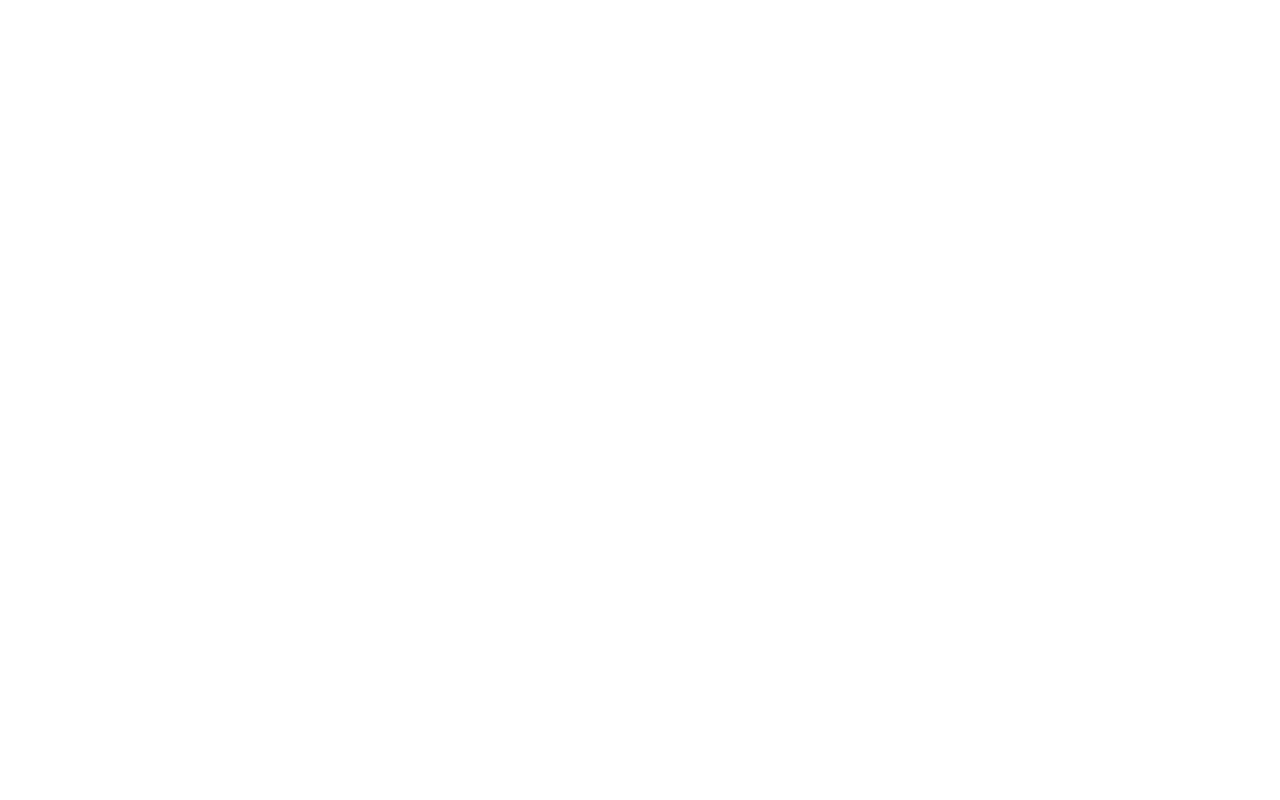
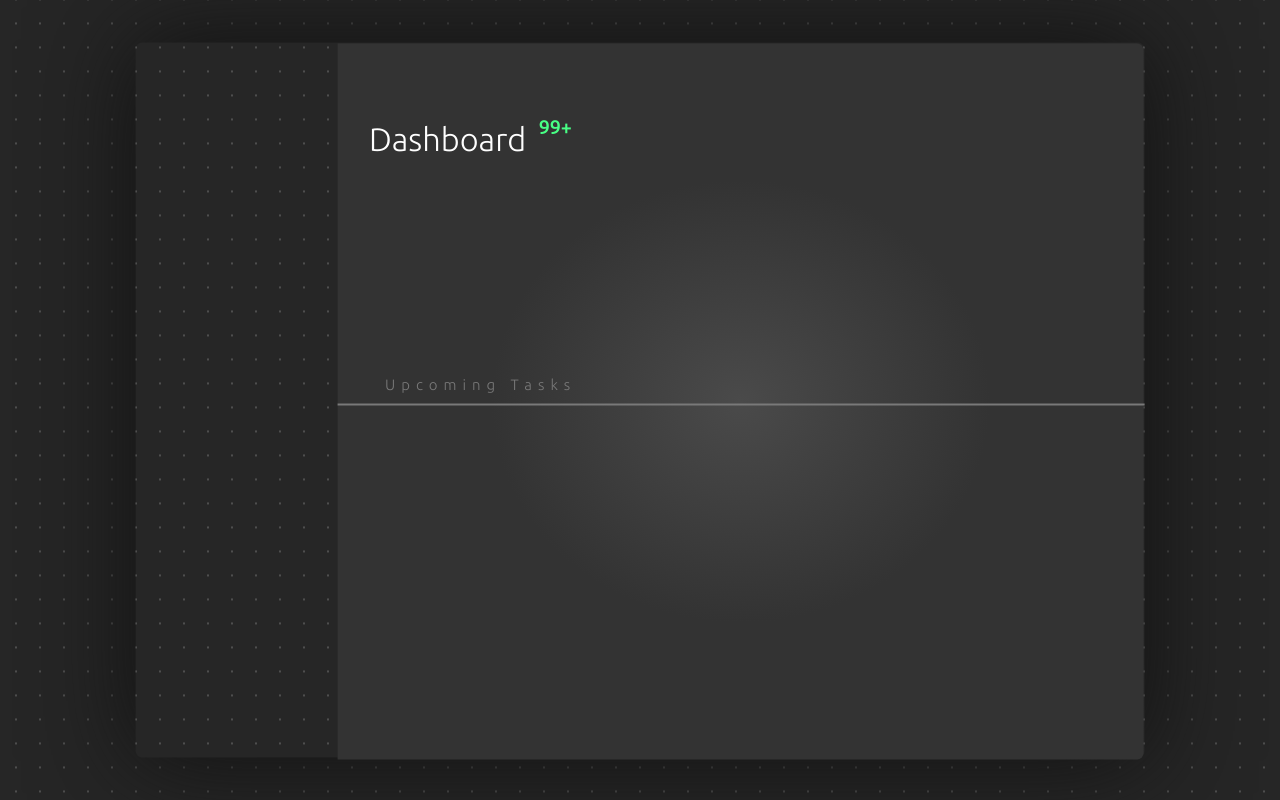
Before and after one commit to HazelTea/Todo2, a website: page index.html in a window 1280 px wide. Drawn offline with Linux system fonts and the light colour scheme.

Commit message:
Started work on the interface

```diff
--- a/index.html
+++ b/index.html
@@ -7,6 +7,17 @@
     <title>Todo2</title>
 </head>
 <body>
-    <script src="main.js"></script>
+    <div id="frame" class="frame">
+        <div id="mainFrame" class="mainFrame">
+            <div id="dashboard" class="dashboard">
+                <p class="dashboard__upperText">Dashboard</p>
+                <p id="dashboard_counter" class="dashboard__taskCounter">99+</p>
+                <div class="dashboard__taskFrame">
+                    <p class="dashboard__taskFrame__text" >Upcoming Tasks</p>
+                    <div class="dashboard__taskFrame__textLine"></div>
+                </div>
+            </div>
+        </div>
+    </div>
 </body>
 </html>
--- a/style.css
+++ b/style.css
@@ -0,0 +1,156 @@
+@font-face {
+    font-family: 'Ubuntu Light';
+    src:
+    url(fonts/Ubuntu/Ubuntu-Light.ttf),
+}
+
+@font-face {
+    font-family: 'Ubuntu Medium';
+    src:
+    url(fonts/Ubuntu/Ubuntu-Medium.ttf),
+}
+
+body {
+    margin:0;
+    padding:0;
+    height: 14.93rem;
+    background-image: radial-gradient(circle, rgb(78,78,78) 1px, rgb(38, 38, 38) 1px);
+    background-size: 1.5rem 1.5rem;
+    background-position: center center;
+}
+
+.frame {
+    position: fixed;
+    width: 1008.8px;
+    height: 715px;
+    top:50%;
+    left: 50%;
+    border-radius: 6.5px;
+    transform: translateX(-50%) translateY(-50%);
+    box-shadow: 0px 0px 100px 4px #121212;
+}
+
+.mainFrame {
+
+    box-sizing: border-box;
+
+    position: relative;
+    width: 806px;
+    height: 716px;
+    left: 202.4px;
+    top: 0.5px;
+
+    background: radial-gradient(30.91% 30.91% at 50% 50%, #4A4A4A 0%, #333333 100%);
+    border-radius: 0px 6.5px 6.5px 0px;
+
+}
+
+.dashboard {
+    position: absolute;
+    width: 800px;
+    height: 716px;
+    left: 0px;
+    top: 0px;
+
+}
+
+.dashboard__upperText {
+    position: relative;
+    width: 158px;
+    height: 37px;
+    left: 31px;
+    top: 45px;
+
+    font-family: 'Ubuntu Light';
+    font-style: normal;
+    font-weight: 300;
+    font-size: 32.5px;
+    line-height: 37px;
+
+    color: #FFFFFF;
+
+
+}
+
+.dashboard__taskCounter {
+    position: relative;
+
+    width: 23px;
+    height: 22px;
+    left: 200.65px;
+    top: -30px;
+
+    font-family: 'Ubuntu Medium';
+    font-style: normal;
+    font-weight: 500;
+    font-size: 19.5px;
+    line-height: 22px;
+
+    color: #48FF85;
+}
+
+.dashboard__taskFrame {
+    position: relative;
+    width: 800px;
+    height: 175px;
+    left: 0px;
+    top: 247px;
+}
+
+
+.dashboard__taskFrame__text {
+    position: relative;
+    width: 195px;
+    height: 21px;
+    left: 47px;
+    top: -58px;
+
+    font-family: 'Ubuntu Light';
+    font-style: normal;
+    font-weight: 300;
+    font-size: 15px;
+    line-height: 17px;
+    letter-spacing: 0.4em;
+
+    color: #797979;
+}
+
+.dashboard__taskFrame__textLine {
+    /* Line */
+
+    position: absolute;
+    width: 805px;
+    height: 0px;
+    left: 0px;
+    top: -30px;
+
+    border: 0.5px solid #797979;
+
+}
+
+.dashboard__taskFrame__taskList {
+
+    display: flex;
+    flex-direction: row;
+    align-items: center;
+    padding: 0px 40px;
+    gap: 25px;
+
+    position: relative;
+    width: 800px;
+    height: 144px;
+    left: 0px;
+    top: 0px;
+}
+
+
+.dashboard__listFrame {
+
+    position: relative;
+    width: 800px;
+    height: 175px;
+    left: 0px;
+    top: 471px;
+
+
+}
```
Also changed, not shown: db.js (+7 -0 lines), expressServer.js (+6 -2 lines), Fonts/Ubuntu/Ubuntu-Bold.ttf (added), Fonts/Ubuntu/Ubuntu-BoldItalic.ttf (added), Fonts/Ubuntu/Ubuntu-Italic.ttf (added), Fonts/Ubuntu/Ubuntu-Light.ttf (added), Fonts/Ubuntu/Ubuntu-LightItalic.ttf (added), Fonts/Ubuntu/Ubuntu-Medium.ttf (added), Fonts/Ubuntu/Ubuntu-MediumItalic.ttf (added), Fonts/Ubuntu/Ubuntu-Regular.ttf (added), Images/chess-36333_1280.png (added).
